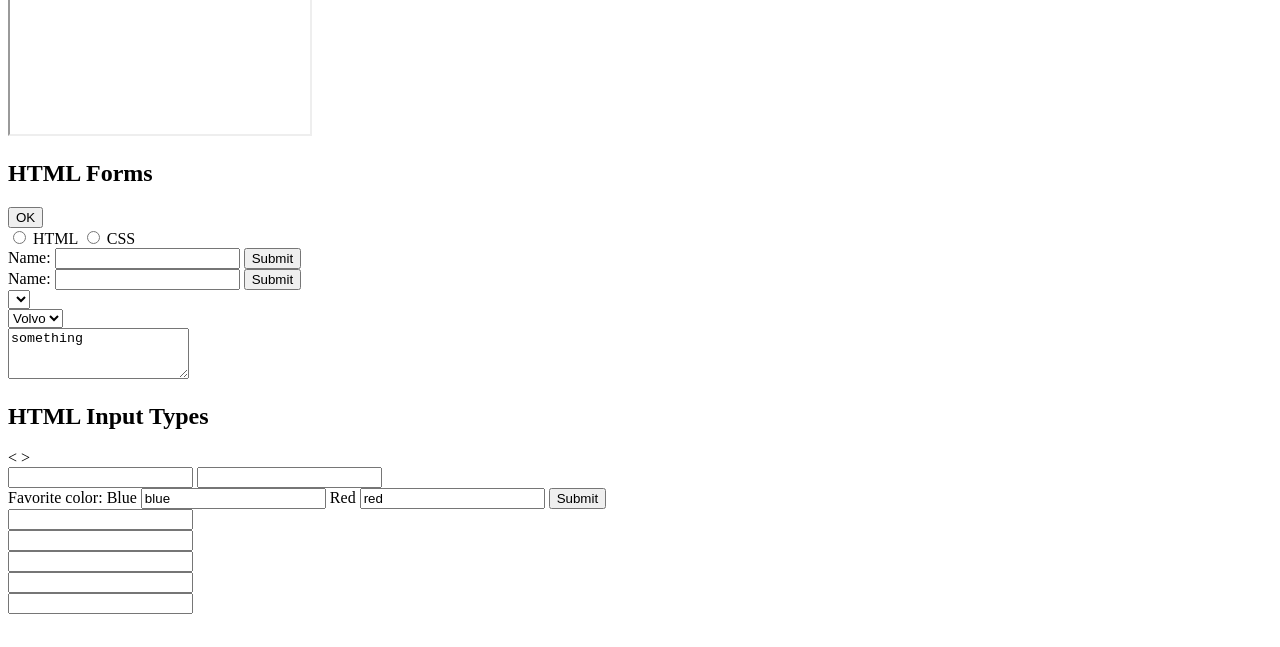
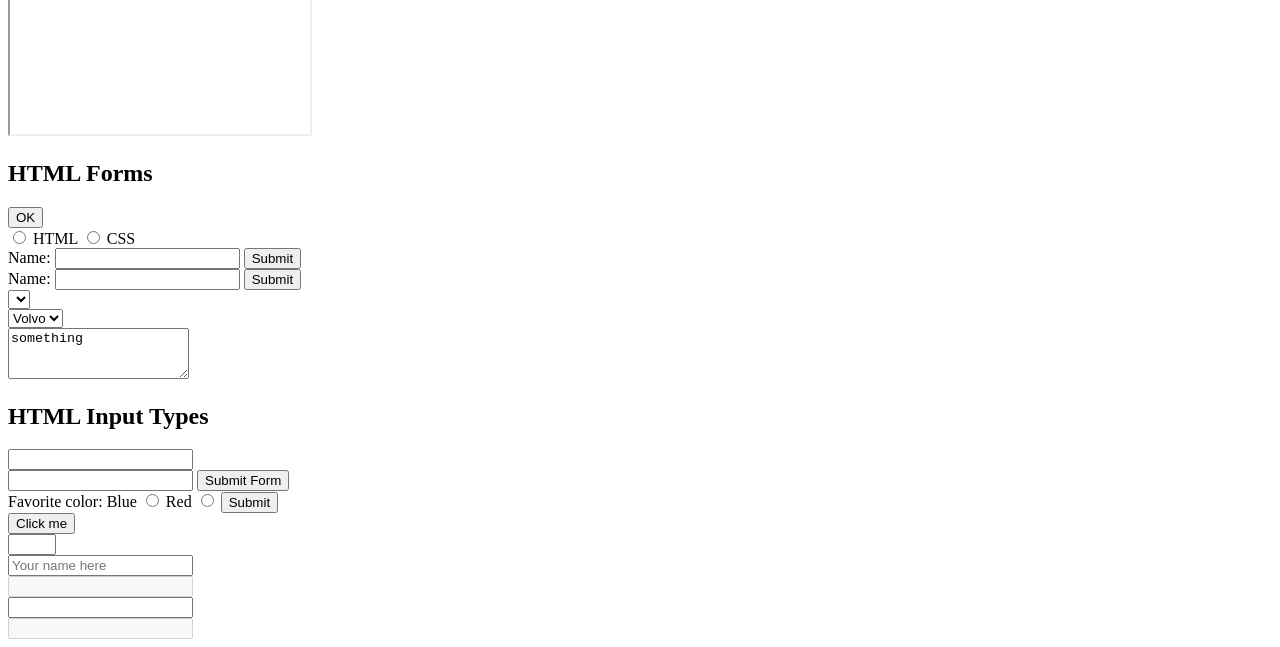
Before and after one commit to stephorc/html-exercises, a plain HTML site: page src/ansh.html in a window 1280 px wide. Shown: the part 4571-5218 px from the top of the page. Before the commit the page ends 5193 px from the top, so only its background shows below. Drawn offline with Linux system fonts and the light colour scheme.

Commit message:
last section

```diff
--- a/src/ansh.html
+++ b/src/ansh.html
@@ -542,26 +542,27 @@
 
   <!--In the form below, add an input field for text, with the name "username" .  -->
   <form action="/src/action_page.php">
-    < >
+    <input type="text" name="username">
   </form>
 
   <!--In the form below, add a submit button with the value "Submit Form".  -->
   <form action="/src/action_page.php">
     <input type="text" name="username">
-    <input>
+    <input type="submit" value="Submit Form">
   </form>
 
   <!--Add two radio buttons with the name "color".  -->
   <form action="/src/action_page.php">
     Favorite color:
-    Blue <input value="blue">
-    Red <input value="red">
+    Blue <input value="blue" type="radio" name="color">
+    Red <input value="red" type="radio" name="color">
     <input type="submit">
   </form>
 
 
   <!--In the form below, add a <button> element with the text "Click Me".  -->
   <form action="/src/action_page.php">
+      <button>Click me</button>
   </form>
 
 
@@ -572,7 +573,7 @@
   -->
 
   <form action="/src/action_page.php">
-    <input type="" ="1" ="5">
+    <input type="number" min="1" max="5">
   </form>
 
   <!--
@@ -580,7 +581,7 @@
   -->
 
   <form action="/src/action_page.php">
-    <input type="text">
+    <input type="text" placeholder="Your name here">
   </form>
 
   <!--
@@ -588,7 +589,7 @@
   -->
 
   <form action="/src/action_page.php">
-    <input type="text">
+    <input type="text" disabled>
   </form>
 
   <!--
@@ -596,13 +597,13 @@
   -->
 
   <form action="/src/action_page.php">
-    <input type="text">
+    <input type="text" maxlength="40">
   </form>
 
   <!-- Set the input field to be read only (meaning that the value cannot be changed). -->
 
   <form action="/src/action_page.php">
-    <input type="text">
+    <input type="text" disabled>
   </form>
 
 
```
